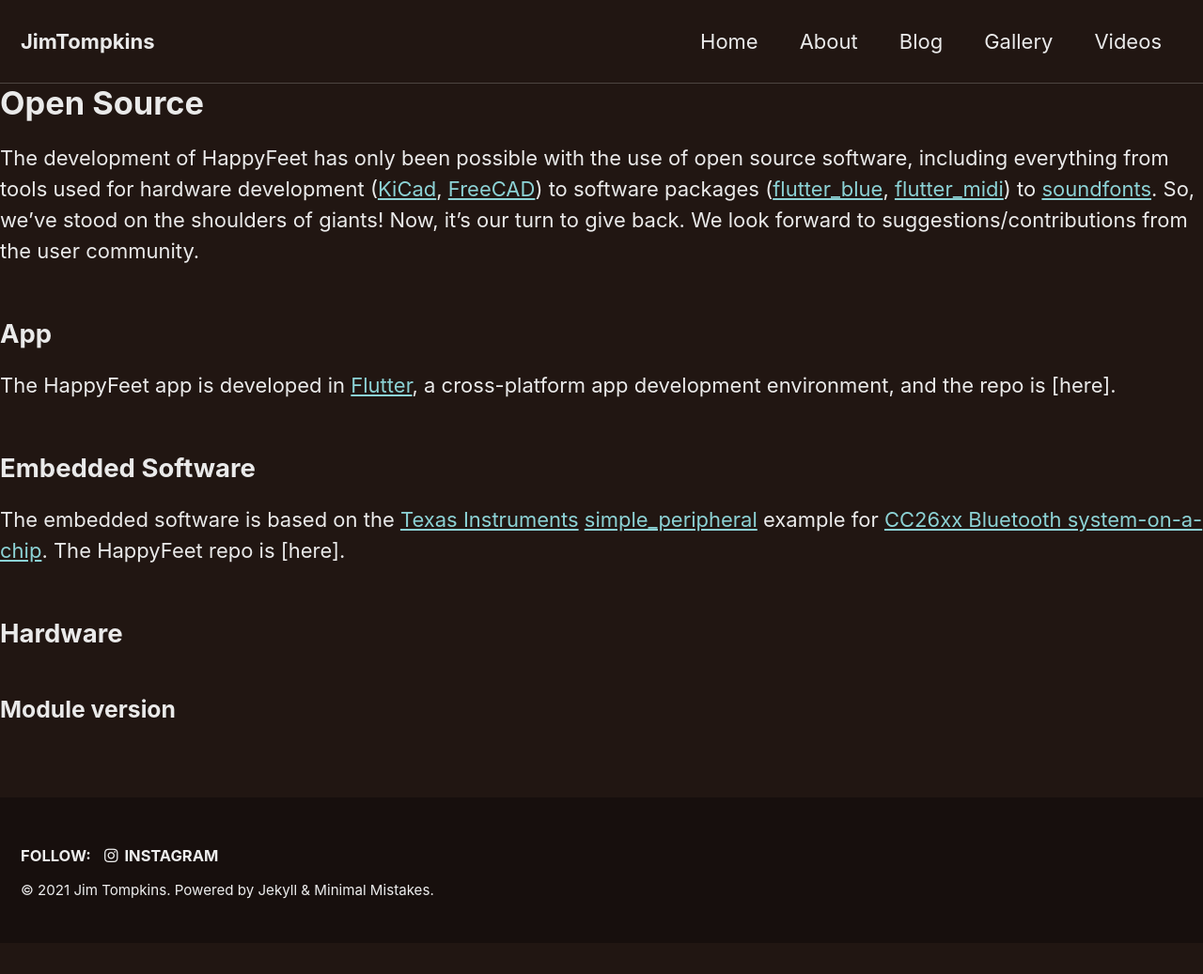
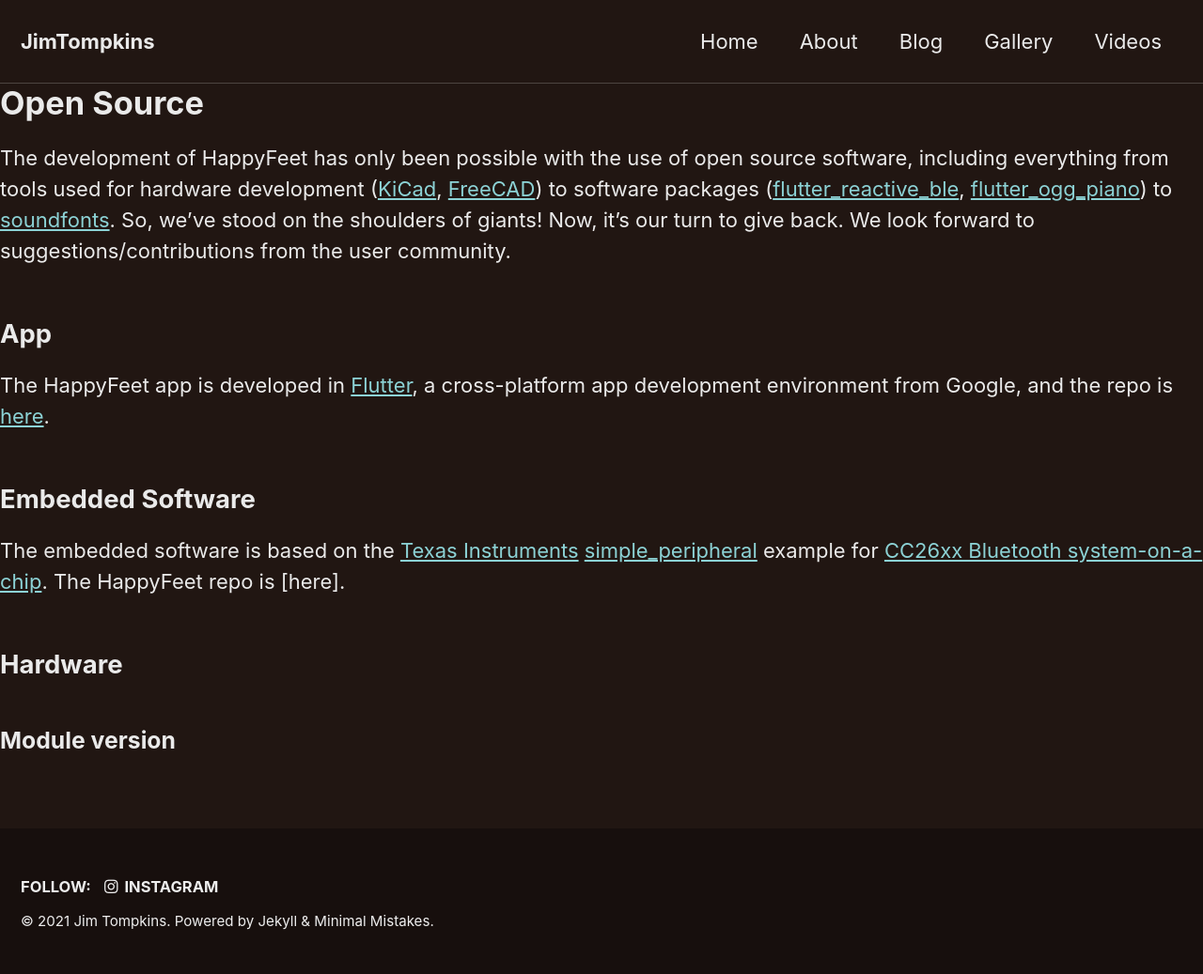
Before and after one commit to JimTompkins/JimTompkins, a Jekyll site: the page built from _pages/open-source.md, in a window 1280 px wide. Shown: the whole page at 94% size. Built offline with Jekyll 4.4.1, drawn with Linux system fonts in a browser that asks for light colours; cached includes are drawn as plain includes; our own code applies the rules of GitHub Pages for plain Markdown files; before the commit the page ends 1004 px from its top, so only the background shows below that.

Commit message:
Added blog post re audio samples Changed links to audio and BLE Flutter packages

```diff
--- a/_pages/open-source.md
+++ b/_pages/open-source.md
@@ -8,8 +8,8 @@ permalink: /_pages/open-source/
 The development of HappyFeet has only been possible with the use of open source software, including
 everything from tools used for hardware development ([KiCad](https://www.kicad.org),
 [FreeCAD](https://www.freecadweb.org))
-to software packages ([flutter_blue](https://pub.dev/packages/flutter_blue),
-[flutter_midi](https://pub.dev/packages/flutter_midi)) to
+to software packages ([flutter_reactive_ble](https://pub.dev/packages/flutter_reactive_ble),
+[flutter_ogg_piano](https://pub.dev/packages/flutter_ogg_piano)) to
 [soundfonts](https://www.polyphone-soundfonts.com/).
 So, we've stood on the shoulders of giants!  Now, it's our turn to give back.  We look forward
 to suggestions/contributions from the user community.
@@ -17,7 +17,7 @@ to suggestions/contributions from the user community.
 ## App
 
 The HappyFeet app is developed in [Flutter](https://flutter.dev), a cross-platform app development
-environment, and the repo is [here].
+environment from Google, and the repo is [here](https://github.com/JimTompkins/happy_feet_app).
 
 ## Embedded Software
 
```
Also changed, not shown: _pages/home.md (+1 -1 lines), 3 other files.
